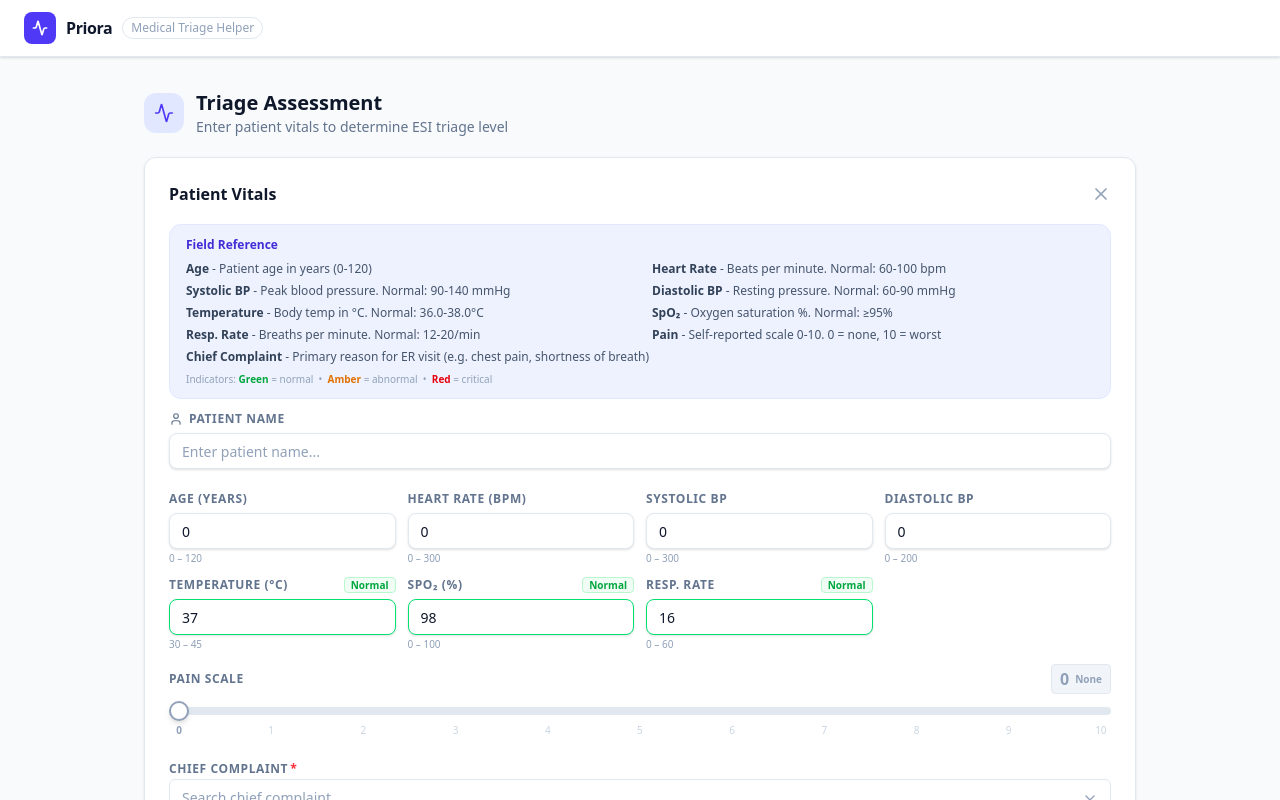
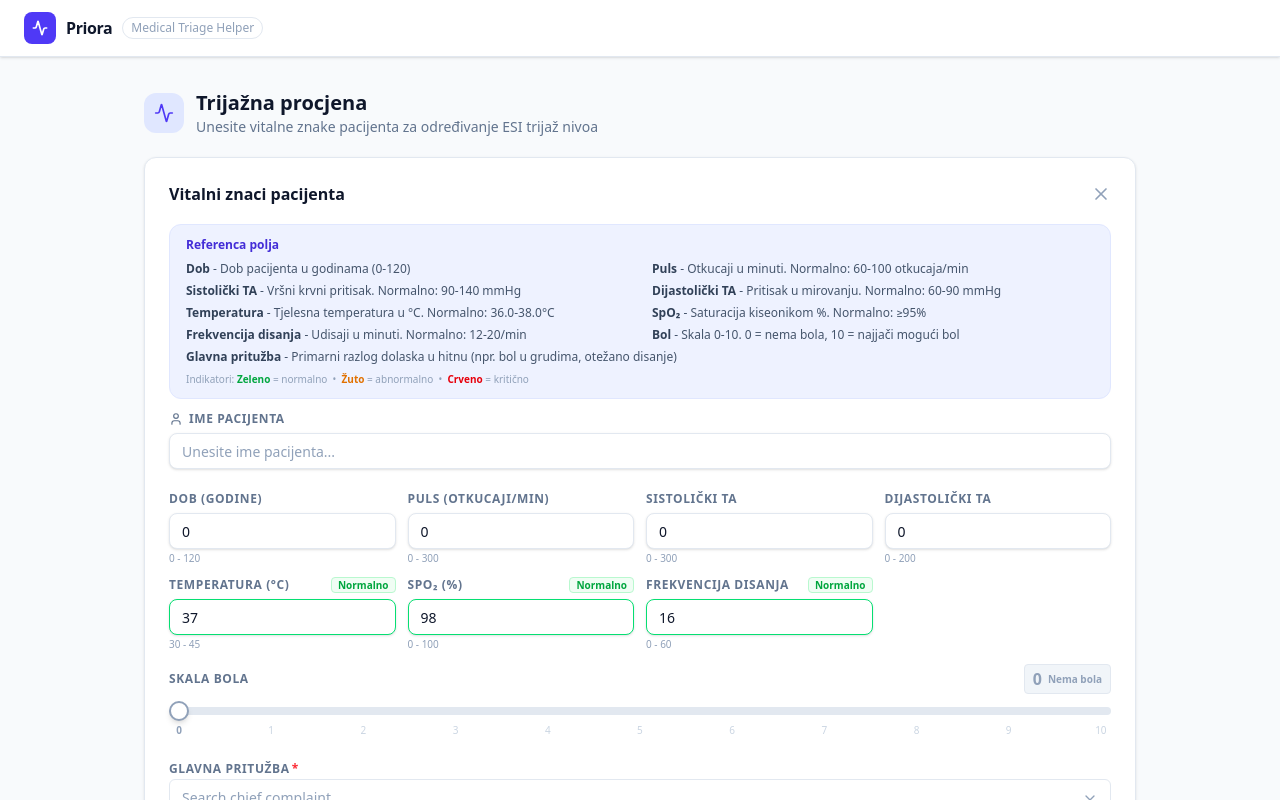
Before and after one commit to IzetDelibasic/priora, a React (Vite) app in the folder frontend/: page / in a window 1280 px wide. Both pictures are taken after a click on the button "Opisi polja". Built offline with nearby package versions, Linux system fonts and the light colour scheme.

Commit message:
Language translating for competition

```diff
--- a/frontend/src/components/TriageForm.tsx
+++ b/frontend/src/components/TriageForm.tsx
@@ -35,7 +35,7 @@ export function TriageForm() {
   const handleSubmit = async (e: React.FormEvent) => {
     e.preventDefault();
     if (!form.chiefcomplaint) {
-      setError("Please select a chief complaint before assessing.");
+      setError("Molimo odaberite glavnu pritužbu prije procjene.");
       return;
     }
     setIsLoading(true);
@@ -46,7 +46,7 @@ export function TriageForm() {
       setResult(res);
     } catch {
       setError(
-        "Failed to assess triage. Make sure the backend is running and the model is trained.",
+        "Greška pri procjeni trijaže. Provjerite da li je backend pokrenut i model obučen.",
       );
     } finally {
       setIsLoading(false);
@@ -77,10 +77,10 @@ export function TriageForm() {
         </div>
         <div>
           <h1 className="text-xl font-bold text-slate-900">
-            Triage Assessment
+            Trijažna procjena
           </h1>
           <p className="text-slate-500 text-sm">
-            Enter patient vitals to determine ESI triage level
+            Unesite vitalne znake pacijenta za određivanje ESI trijaž nivoa
           </p>
         </div>
       </div>
@@ -88,12 +88,12 @@ export function TriageForm() {
       <Card>
         <CardHeader className="pb-3">
           <div className="flex items-center justify-between">
-            <CardTitle>Patient Vitals</CardTitle>
+            <CardTitle>Vitalni znaci pacijenta</CardTitle>
             <button
               type="button"
               onClick={() => setShowHelp((v) => !v)}
               className="text-slate-400 hover:text-indigo-600 transition-colors"
-              aria-label="Field descriptions"
+              aria-label="Opisi polja"
             >
               {showHelp ? (
                 <X className="h-5 w-5" />
@@ -108,11 +108,11 @@ export function TriageForm() {
           <form className="space-y-5" onSubmit={handleSubmit}>
             <div className="space-y-1.5">
               <label className="text-xs font-semibold text-slate-500 uppercase tracking-wider flex items-center gap-1.5">
-                <User className="h-3.5 w-3.5" /> Patient Name
+                <User className="h-3.5 w-3.5" /> Ime pacijenta
               </label>
               <Input
                 type="text"
-                placeholder="Enter patient name..."
+                placeholder="Unesite ime pacijenta..."
                 value={patientName}
                 onChange={(e) => setPatientName(e.target.value)}
               />
@@ -120,7 +120,7 @@ export function TriageForm() {
 
             <div className="grid grid-cols-2 gap-3 sm:grid-cols-4">
               <VitalField
-                label="Age (years)"
+                label="Dob (godine)"
                 name="age"
                 value={form.age}
                 onChange={handleChange}
@@ -129,7 +129,7 @@ export function TriageForm() {
                 step={1}
               />
               <VitalField
-                label="Heart Rate (bpm)"
+                label="Puls (otkucaji/min)"
                 name="pulse"
                 value={form.pulse}
                 onChange={handleChange}
@@ -137,7 +137,7 @@ export function TriageForm() {
                 max={300}
               />
               <VitalField
-                label="Systolic BP"
+                label="Sistolički TA"
                 name="sbp"
                 value={form.sbp}
                 onChange={handleChange}
@@ -145,7 +145,7 @@ export function TriageForm() {
                 max={300}
               />
               <VitalField
-                label="Diastolic BP"
+                label="Dijastolički TA"
                 name="dbp"
                 value={form.dbp}
                 onChange={handleChange}
@@ -153,7 +153,7 @@ export function TriageForm() {
                 max={200}
               />
               <VitalField
-                label="Temperature (°C)"
+                label="Temperatura (°C)"
                 name="temperature"
                 value={form.temperature}
                 onChange={handleChange}
@@ -170,7 +170,7 @@ export function TriageForm() {
                 max={100}
               />
               <VitalField
-                label="Resp. Rate"
+                label="Frekvencija disanja"
                 name="resprate"
                 value={form.resprate}
                 onChange={handleChange}
@@ -186,7 +186,7 @@ export function TriageForm() {
 
             <div className="space-y-1.5">
               <label className="text-xs font-semibold text-slate-500 uppercase tracking-wider">
-                Chief Complaint
+                Glavna pritužba
                 <span className="text-red-500 ml-0.5">*</span>
               </label>
               <ChiefComplaintSelect
@@ -203,10 +203,10 @@ export function TriageForm() {
                 disabled={isLoading}
                 className="flex-1 sm:flex-none sm:px-8"
               >
-                {isLoading ? "Assessing..." : "Assess Triage"}
+                {isLoading ? "Procjenjivanje..." : "Procijeni trijažu"}
               </Button>
               <Button type="button" variant="outline" onClick={handleReset}>
-                Reset
+                Poništi
               </Button>
             </div>
           </form>
--- a/frontend/src/components/triage/HelpPanel.tsx
+++ b/frontend/src/components/triage/HelpPanel.tsx
@@ -1,51 +1,54 @@
 export function HelpPanel() {
   return (
     <div className="mt-3 rounded-xl border border-indigo-100 bg-indigo-50 px-4 py-3 text-xs text-slate-600 space-y-1.5">
-      <p className="font-semibold text-indigo-700 mb-2">Field Reference</p>
+      <p className="font-semibold text-indigo-700 mb-2">Referenca polja</p>
       <div className="grid grid-cols-1 sm:grid-cols-2 gap-x-6 gap-y-1.5">
         <div>
-          <span className="font-semibold text-slate-700">Age</span> - Patient
-          age in years (0-120)
+          <span className="font-semibold text-slate-700">Dob</span> - Dob
+          pacijenta u godinama (0-120)
         </div>
         <div>
-          <span className="font-semibold text-slate-700">Heart Rate</span> -
-          Beats per minute. Normal: 60-100 bpm
+          <span className="font-semibold text-slate-700">Puls</span> - Otkucaji
+          u minuti. Normalno: 60-100 otkucaja/min
         </div>
         <div>
-          <span className="font-semibold text-slate-700">Systolic BP</span> -
-          Peak blood pressure. Normal: 90-140 mmHg
+          <span className="font-semibold text-slate-700">Sistolički TA</span> -
+          Vršni krvni pritisak. Normalno: 90-140 mmHg
         </div>
         <div>
-          <span className="font-semibold text-slate-700">Diastolic BP</span> -
-          Resting pressure. Normal: 60-90 mmHg
+          <span className="font-semibold text-slate-700">Dijastolički TA</span>{" "}
+          - Pritisak u mirovanju. Normalno: 60-90 mmHg
         </div>
         <div>
-          <span className="font-semibold text-slate-700">Temperature</span> -
-          Body temp in °C. Normal: 36.0-38.0°C
+          <span className="font-semibold text-slate-700">Temperatura</span> -
+          Tjelesna temperatura u °C. Normalno: 36.0-38.0°C
         </div>
         <div>
-          <span className="font-semibold text-slate-700">SpO₂</span> - Oxygen
-          saturation %. Normal: ≥95%
+          <span className="font-semibold text-slate-700">SpO₂</span> -
+          Saturacija kiseonikom %. Normalno: ≥95%
         </div>
         <div>
-          <span className="font-semibold text-slate-700">Resp. Rate</span> -
-          Breaths per minute. Normal: 12-20/min
+          <span className="font-semibold text-slate-700">
+            Frekvencija disanja
+          </span>{" "}
+          - Udisaji u minuti. Normalno: 12-20/min
         </div>
         <div>
-          <span className="font-semibold text-slate-700">Pain</span> -
-          Self-reported scale 0-10. 0 = none, 10 = worst
+          <span className="font-semibold text-slate-700">Bol</span> - Skala
+          0-10. 0 = nema bola, 10 = najjači mogući bol
         </div>
         <div className="sm:col-span-2">
-          <span className="font-semibold text-slate-700">Chief Complaint</span>{" "}
-          - Primary reason for ER visit (e.g. chest pain, shortness of breath)
+          <span className="font-semibold text-slate-700">Glavna pritužba</span>{" "}
+          - Primarni razlog dolaska u hitnu (npr. bol u grudima, otežano
+          disanje)
         </div>
       </div>
       <p className="mt-2 text-[10px] text-slate-400">
-        Indicators: <span className="text-green-600 font-semibold">Green</span>{" "}
-        = normal &nbsp;•&nbsp;{" "}
-        <span className="text-amber-600 font-semibold">Amber</span> = abnormal
-        &nbsp;•&nbsp; <span className="text-red-600 font-semibold">Red</span> =
-        critical
+        Indikatori: <span className="text-green-600 font-semibold">Zeleno</span>{" "}
+        = normalno &nbsp;•&nbsp;{" "}
+        <span className="text-amber-600 font-semibold">Žuto</span> = abnormalno
+        &nbsp;•&nbsp; <span className="text-red-600 font-semibold">Crveno</span>{" "}
+        = kritično
       </p>
     </div>
   );
--- a/frontend/src/components/triage/PainSlider.tsx
+++ b/frontend/src/components/triage/PainSlider.tsx
@@ -6,12 +6,12 @@ interface PainSliderProps {
 }
 
 const PAIN_LABELS: Record<number, string> = {
-  0: "None",
-  2: "Mild",
-  4: "Moderate",
-  6: "Significant",
-  8: "Severe",
-  10: "Worst",
+  0: "Nema bola",
+  2: "Blagi",
+  4: "Umjereni",
+  6: "Značajni",
+  8: "Jaki",
+  10: "Najjači",
 };
 
 function getPainColor(v: number): string {
@@ -39,18 +39,18 @@ export function PainSlider({ value, onChange }: PainSliderProps) {
   const label =
     PAIN_LABELS[value] ??
     (value <= 3
-      ? "Mild"
+      ? "Blagi"
       : value <= 5
-        ? "Moderate"
+        ? "Umjereni"
         : value <= 7
-          ? "Significant"
-          : "Severe");
+          ? "Značajni"
+          : "Jaki");
 
   return (
     <div className="space-y-2">
       <div className="flex items-center justify-between h-5">
         <label className="text-xs font-semibold text-slate-500 uppercase tracking-wider leading-none">
-          Pain Scale
+          Skala bola
         </label>
         <div
           className={cn(
--- a/frontend/src/components/triage/TriageResult.tsx
+++ b/frontend/src/components/triage/TriageResult.tsx
@@ -40,13 +40,13 @@ export function TriageResult({ result, onPrint }: TriageResultProps) {
             </div>
           </div>
           <Badge variant="outline" className="shrink-0 font-semibold">
-            {result.confidence}% confidence
+            {result.confidence}% pouzdanost
           </Badge>
         </div>
 
         <div className="space-y-2 pt-1">
           <p className="text-xs font-semibold text-slate-400 uppercase tracking-wider">
-            Probability Distribution
+            Raspodjela vjerovatnoće
           </p>
           {Object.entries(result.probabilities).map(([level, pct]) => {
             const c = ESI_CONFIG[Number(level)];
@@ -85,7 +85,7 @@ export function TriageResult({ result, onPrint }: TriageResultProps) {
             onClick={onPrint}
           >
             <Printer className="h-4 w-4" />
-            Print / PDF Report
+            Štampaj / PDF izvještaj
           </Button>
         </div>
       </CardContent>
--- a/frontend/src/components/triage/VitalField.tsx
+++ b/frontend/src/components/triage/VitalField.tsx
@@ -103,7 +103,7 @@ export function VitalField({
       {(min !== undefined || max !== undefined) && (
         <p className="text-[10px] text-slate-400 leading-none">
           {min !== undefined && max !== undefined
-            ? `${min} – ${max}`
+            ? `${min} - ${max}`
             : min !== undefined
               ? `min ${min}`
               : `max ${max}`}
--- a/frontend/src/constants/esi.tsx
+++ b/frontend/src/constants/esi.tsx
@@ -9,7 +9,7 @@ export const ESI_CONFIG: Record<number, EsiCfg> = {
     text: "text-red-700",
     bar: "bg-red-500",
     icon: <AlertTriangle className="h-5 w-5 text-red-600" />,
-    label: "Immediate",
+    label: "Hitno",
   },
   2: {
     bg: "bg-orange-50",
@@ -18,7 +18,7 @@ export const ESI_CONFIG: Record<number, EsiCfg> = {
     text: "text-orange-700",
     bar: "bg-orange-500",
     icon: <AlertTriangle className="h-5 w-5 text-orange-500" />,
-    label: "Emergent",
+    label: "Urgentno",
   },
   3: {
     bg: "bg-yellow-50",
@@ -27,7 +27,7 @@ export const ESI_CONFIG: Record<number, EsiCfg> = {
     text: "text-yellow-700",
     bar: "bg-yellow-400",
     icon: <Activity className="h-5 w-5 text-yellow-600" />,
-    label: "Urgent",
+    label: "Žurno",
   },
   4: {
     bg: "bg-green-50",
@@ -36,7 +36,7 @@ export const ESI_CONFIG: Record<number, EsiCfg> = {
     text: "text-green-700",
     bar: "bg-green-500",
     icon: <CheckCircle className="h-5 w-5 text-green-600" />,
-    label: "Semi-urgent",
+    label: "Polu-urgentno",
   },
   5: {
     bg: "bg-blue-50",
@@ -45,6 +45,6 @@ export const ESI_CONFIG: Record<number, EsiCfg> = {
     text: "text-blue-700",
     bar: "bg-blue-400",
     icon: <Info className="h-5 w-5 text-blue-500" />,
-    label: "Non-urgent",
+    label: "Nije urgentno",
   },
 };
--- a/frontend/src/constants/vitals.ts
+++ b/frontend/src/constants/vitals.ts
@@ -6,15 +6,15 @@ export const VITAL_STATUS_CFG: Record<
   { label: string; className: string }
 > = {
   normal: {
-    label: "Normal",
+    label: "Normalno",
     className: "text-green-600 bg-green-50 border-green-200",
   },
   warning: {
-    label: "Abnormal",
+    label: "Abnormalno",
     className: "text-amber-600 bg-amber-50 border-amber-200",
   },
   critical: {
-    label: "Critical",
+    label: "Kritično",
     className: "text-red-600 bg-red-50 border-red-200",
   },
 };
--- a/frontend/src/lib/print-report.ts
+++ b/frontend/src/lib/print-report.ts
@@ -18,11 +18,11 @@ const ESI_BGS: Record<number, string> = {
 };
 
 const ESI_LABELS: Record<number, string> = {
-  1: "Immediate",
-  2: "Emergent",
-  3: "Urgent",
-  4: "Semi-urgent",
-  5: "Non-urgent",
+  1: "Hitno",
+  2: "Urgentno",
+  3: "Žurno",
+  4: "Polu-urgentno",
+  5: "Nije urgentno",
 };
 
 export function buildPrintHtml(
@@ -34,7 +34,7 @@ export function buildPrintHtml(
   const bg = ESI_BGS[result.esi_level];
   const label = ESI_LABELS[result.esi_level];
 
-  const now = new Date().toLocaleString("en-GB", {
+  const now = new Date().toLocaleString("bs-BA", {
     day: "2-digit",
     month: "2-digit",
     year: "numeric",
@@ -46,7 +46,7 @@ export function buildPrintHtml(
     `<div class="vital"><div class="vital-label">${lbl}</div><div class="vital-value">${value}</div></div>`;
 
   return `<!DOCTYPE html><html><head><meta charset="utf-8"/>
-<title>Triage Report \u2013 ${patientName || "Patient"}</title>
+<title>Trijažni izvještaj - ${patientName || "Pacijent"}</title>
 <style>
   * { box-sizing: border-box; margin: 0; padding: 0; }
   body { background: #e2e8f0; font-family: Arial, sans-serif; min-height: 100vh; }
@@ -103,38 +103,38 @@ export function buildPrintHtml(
 </style></head><body>
 <div class="toolbar">
   <div>
-    <div class="toolbar-title">Triage Assessment Report</div>
-    <div class="toolbar-patient">${patientName ? `Patient: ${patientName}` : ""} &nbsp;\u2022&nbsp; ${now}</div>
+    <div class="toolbar-title">Trijažni izvještaj</div>
+    <div class="toolbar-patient">${patientName ? `Pacijent: ${patientName}` : ""} &nbsp;\u2022&nbsp; ${now}</div>
   </div>
   <div class="toolbar-actions">
-    <button class="btn btn-print" onclick="window.print()">\uD83D\uDDB8 &nbsp;Print / Save as PDF</button>
-    <button class="btn btn-close" onclick="window.close()">\u2715 &nbsp;Close</button>
+    <button class="btn btn-print" onclick="window.print()">\uD83D\uDDB8 &nbsp;Štampaj / Snimi kao PDF</button>
+    <button class="btn btn-close" onclick="window.close()">\u2715 &nbsp;Zatvori</button>
   </div>
 </div>
 <div class="paper-wrap"><div class="paper">
-<h1>Triage Assessment Report</h1>
+<h1>Trijažni izvještaj</h1>
 <div class="meta">
-  <div><strong>Patient:</strong> ${patientName || "-"}</div>
-  <div><strong>Date &amp; Time:</strong> ${now}</div>
-  <div><strong>System:</strong> Priora Triage v1.0</div>
+  <div><strong>Pacijent:</strong> ${patientName || "-"}</div>
+  <div><strong>Datum i vrijeme:</strong> ${now}</div>
+  <div><strong>Sistem:</strong> Priora Trijaža v1.0</div>
 </div>
-<div class="section-title">Vital Signs</div>
+<div class="section-title">Vitalni znaci</div>
 <div class="vitals">
-  ${vitalRow("Age", `${form.age} yrs`)}
-  ${vitalRow("Heart Rate", `${form.pulse} bpm`)}
-  ${vitalRow("SBP / DBP", `${form.sbp} / ${form.dbp} mmHg`)}
-  ${vitalRow("Temperature", `${form.temperature} \u00b0C`)}
+  ${vitalRow("Dob", `${form.age} god`)}
+  ${vitalRow("Puls", `${form.pulse} otkucaja/min`)}
+  ${vitalRow("STA / DTA", `${form.sbp} / ${form.dbp} mmHg`)}
+  ${vitalRow("Temperatura", `${form.temperature} \u00b0C`)}
   ${vitalRow("SpO\u2082", `${form.spo2}%`)}
-  ${vitalRow("Resp. Rate", `${form.resprate} /min`)}
-  ${vitalRow("Pain", `${form.pain} / 10`)}
-  ${vitalRow("Chief Complaint", `<span style="font-size:12px">${CHIEF_COMPLAINTS.find(c => c.value === form.chiefcomplaint)?.label ?? form.chiefcomplaint}</span>`)}
+  ${vitalRow("Frekvencija disanja", `${form.resprate} /min`)}
+  ${vitalRow("Bol", `${form.pain} / 10`)}
+  ${vitalRow("Glavna pritužba", `<span style="font-size:12px">${CHIEF_COMPLAINTS.find((c) => c.value === form.chiefcomplaint)?.label ?? form.chiefcomplaint}</span>`)}
 </div>
-<div class="section-title">Triage Result</div>
+<div class="section-title">Rezultat trijaže</div>
 <div class="esi-box">
   <div class="esi-level">ESI ${result.esi_level} \u2013 ${label}</div>
   <div class="esi-label">${result.label}</div>
   <div class="recommendation">${result.recommendation}</div>
-  <div class="confidence">AI Confidence: ${result.confidence}%</div>
+  <div class="confidence">AI pouzdanost: ${result.confidence}%</div>
   <div class="probs">
     ${Object.entries(result.probabilities)
       .map(([l, p]) => `<div class="prob-item">ESI ${l}: ${p}%</div>`)
@@ -142,10 +142,10 @@ export function buildPrintHtml(
   </div>
 </div>
 <div class="signature">
-  <div class="sig-line">Nurse / Triage Clinician Signature</div>
-  <div class="sig-line">Date &amp; Time Confirmed</div>
+  <div class="sig-line">Potpis medicinske sestre / kliničara</div>
+  <div class="sig-line">Datum i vrijeme potvrde</div>
 </div>
-<div class="footer">Generated by Priora Triage &nbsp;\u2022&nbsp; This report does not replace a clinical examination</div>
+<div class="footer">Priora Trijaža &nbsp;\u2022&nbsp; Ovaj izvještaj ne zamjenjuje klinički pregled</div>
 </div></div>
 </body></html>`;
 }
```
Also changed, not shown: 2 other files (tests, documents, lock files or other folders).
